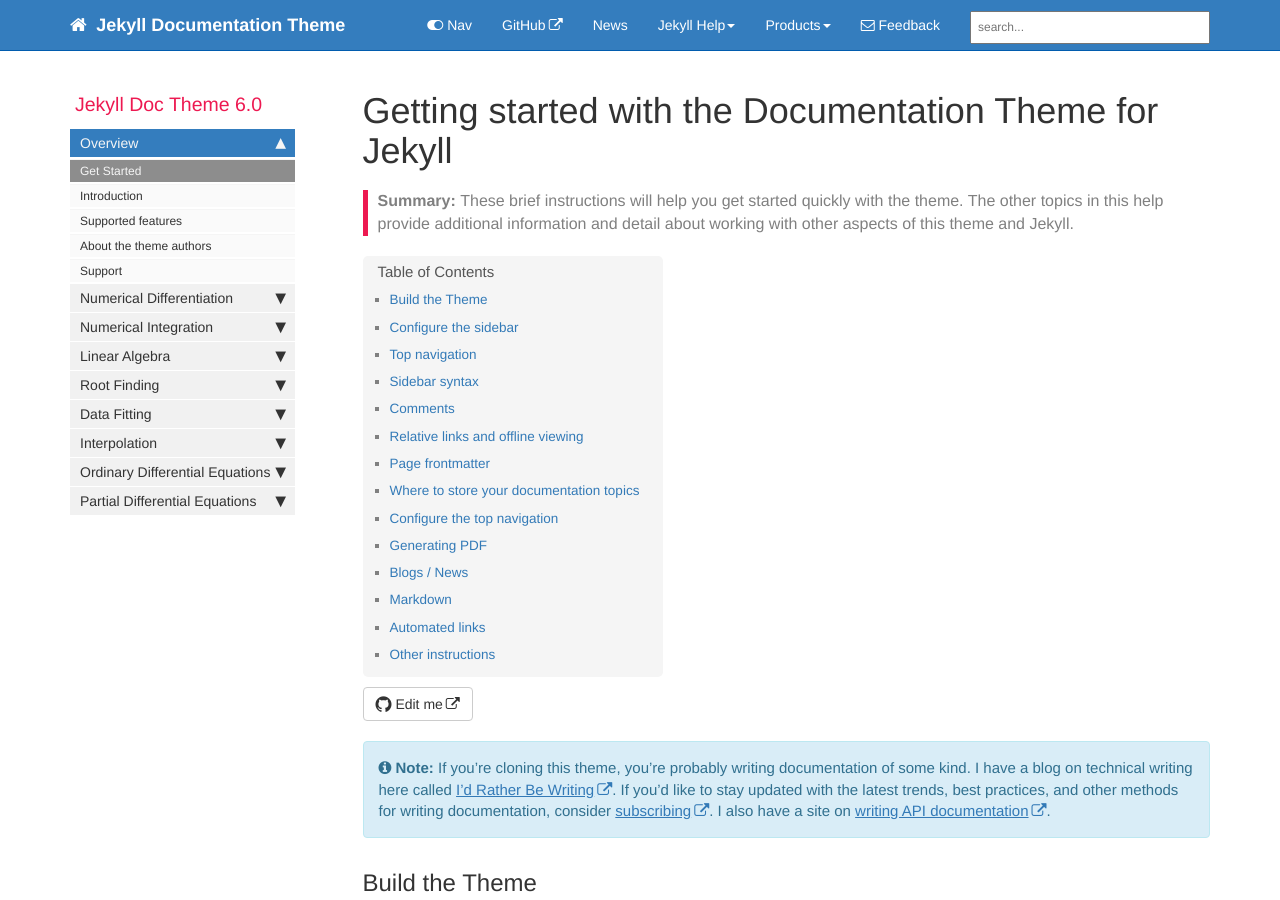
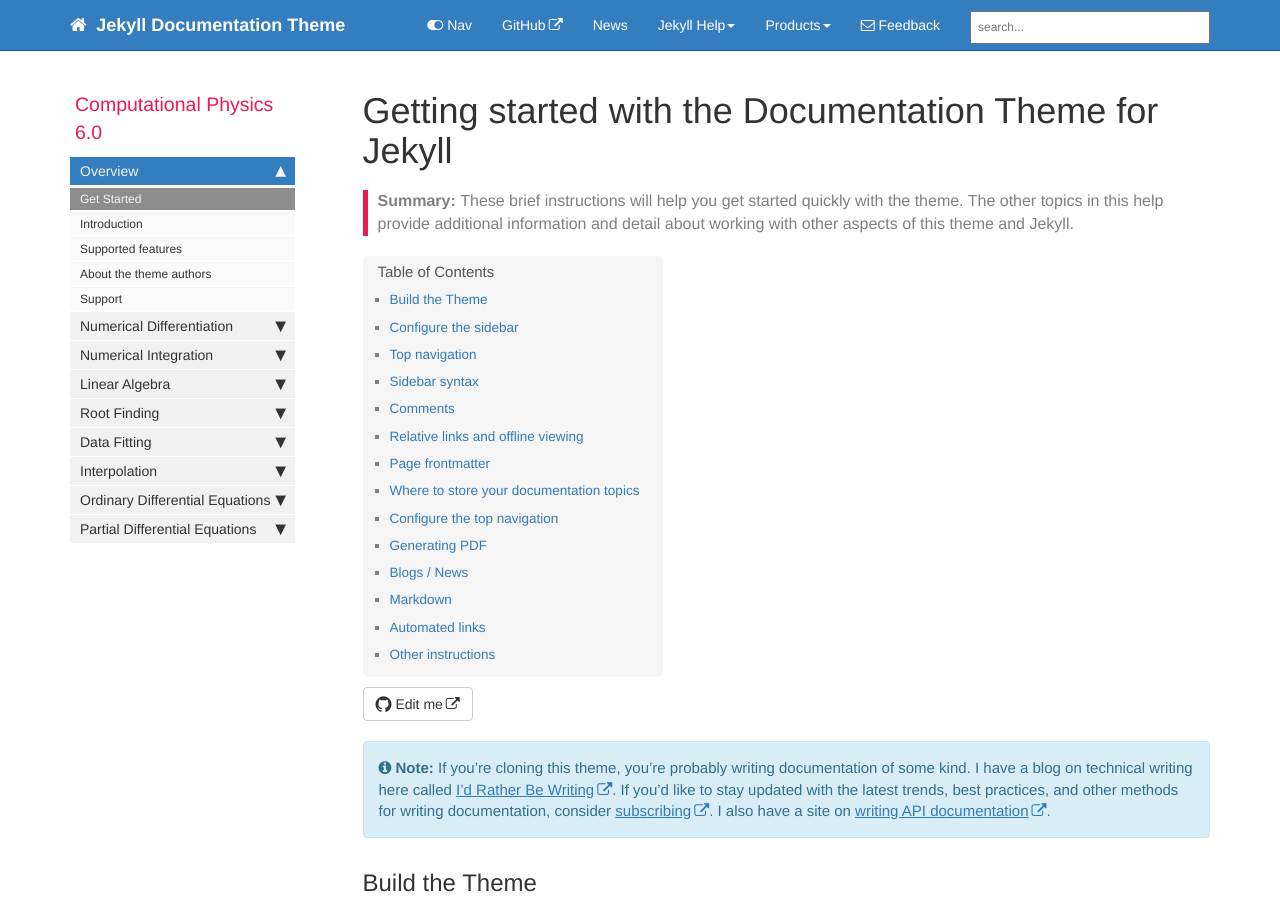
Before and after one commit to babaid/computational-physics, a Jekyll site: the page built from index.md, in a window 1280 px wide and 900 px high. Built offline with Jekyll 4.4.1, drawn with Linux system fonts in a browser that asks for light colours; comment, search, counter and statistics services are not loaded.

Commit message:
updated sidebar
Signed-off-by: Dezsö Babai <dezso.babai@tum.de>

```diff
--- a/_data/sidebars/mydoc_sidebar.yml
+++ b/_data/sidebars/mydoc_sidebar.yml
@@ -2,7 +2,7 @@
 
 entries:
 - title: sidebar
-  product: Jekyll Doc Theme
+  product: Computational Physics
   version: 6.0
   folders:
 
--- a/_data/topnav.yml
+++ b/_data/topnav.yml
@@ -24,7 +24,7 @@
           external_url: http://idratherbewriting.com/category-jekyll/
     - title: Products
       folderitems:
-        - title: Jekyll Documentation Theme
+        - title: Computational Physics
           url: /mydoc_introduction.html
         - title: Product 1
           url: /p1_landing_page.html
```
